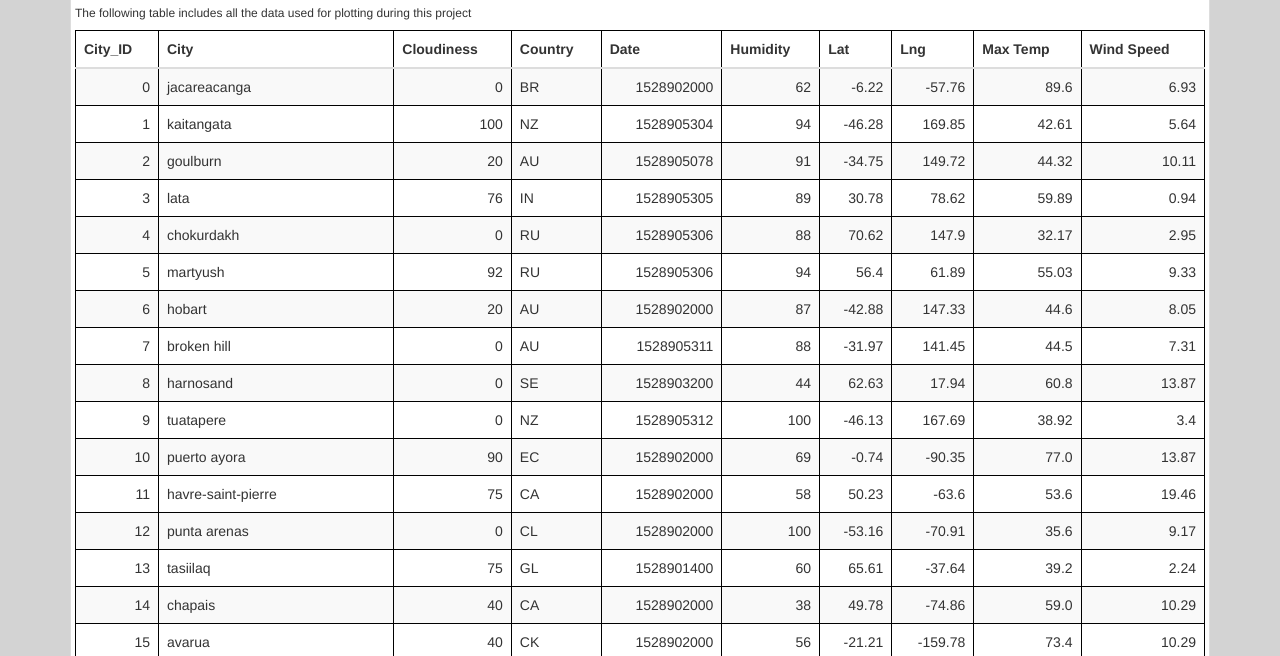
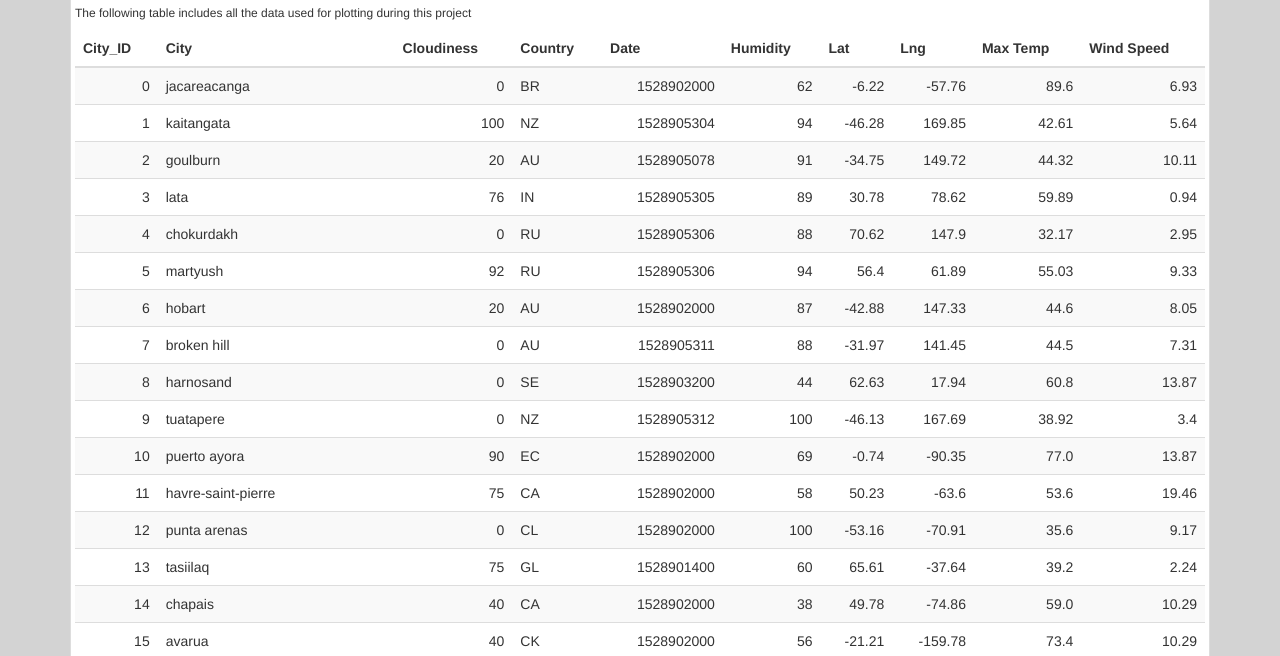
Before and after one commit to xaskoiking/HW_12_WebPage, a plain HTML site: page data.html in a window 1280 px wide. Shown: the part 140-796 px from the top of the page. Drawn offline with nearby package versions, Linux system fonts and the light colour scheme.

Commit message:
Table Updates

```diff
--- a/style.css
+++ b/style.css
@@ -38,8 +38,3 @@
     background: grey;
     padding: 15px;
 }
-
-table, th, td {
-    border: 0.4px solid black;
-    border-collapse: collapse;
-}
```
